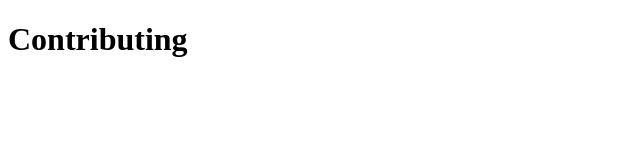
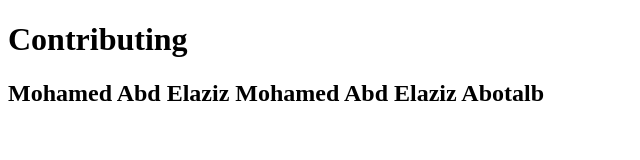
Before and after one commit to MohamedAbotalb/git_contributing, a plain HTML site: page index.html in a window 1280 px wide. Shown: the whole page, without its empty margins (0-640 px from the left). Drawn offline with Linux system fonts and the light colour scheme.

Commit message:
Add my full name

```diff
--- a/index.html
+++ b/index.html
@@ -7,5 +7,6 @@
   </head>
   <body>
     <h1>Contributing</h1>
+    <h2>Mohamed Abd Elaziz Mohamed Abd Elaziz Abotalb</h2>
   </body>
 </html>
```
